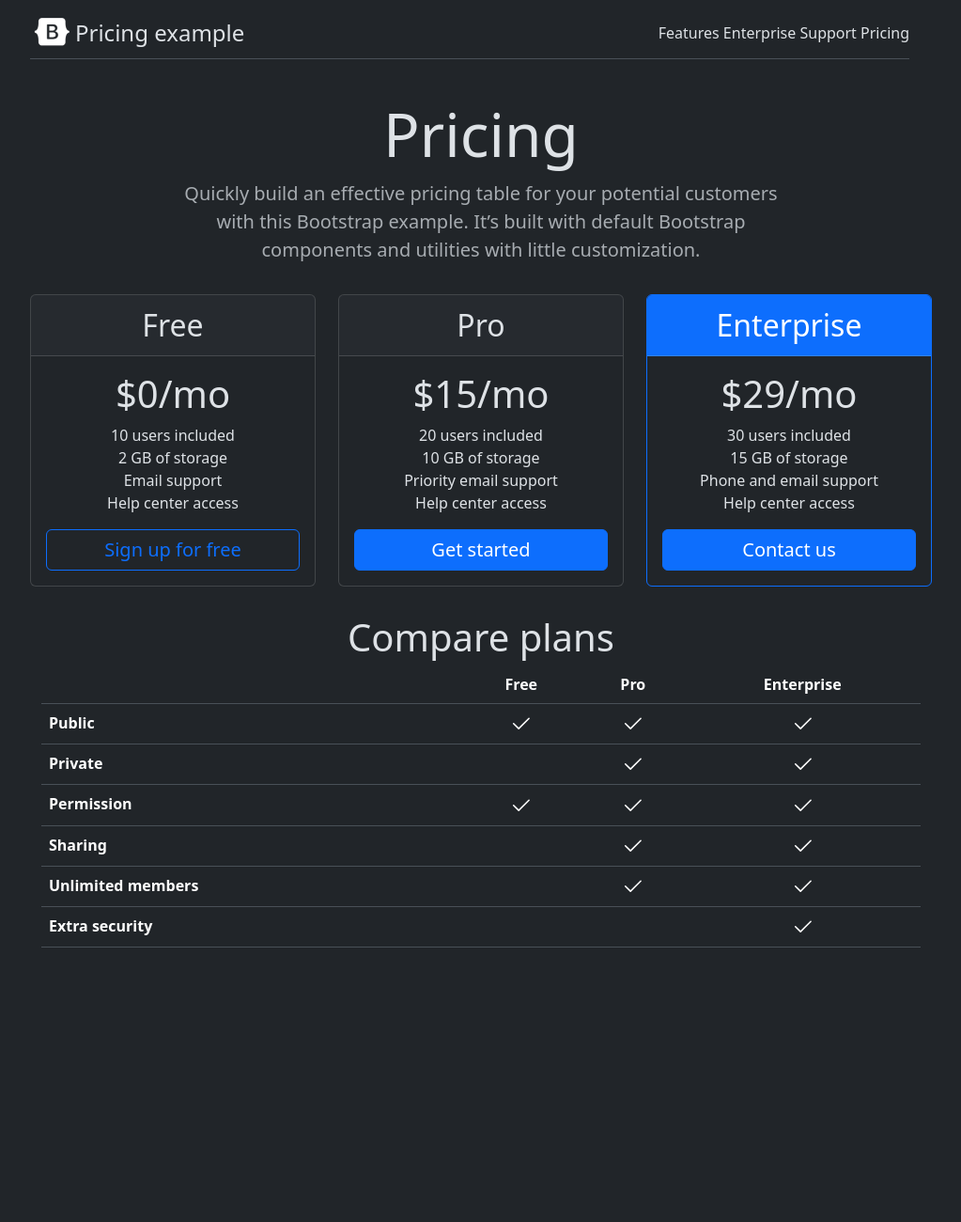
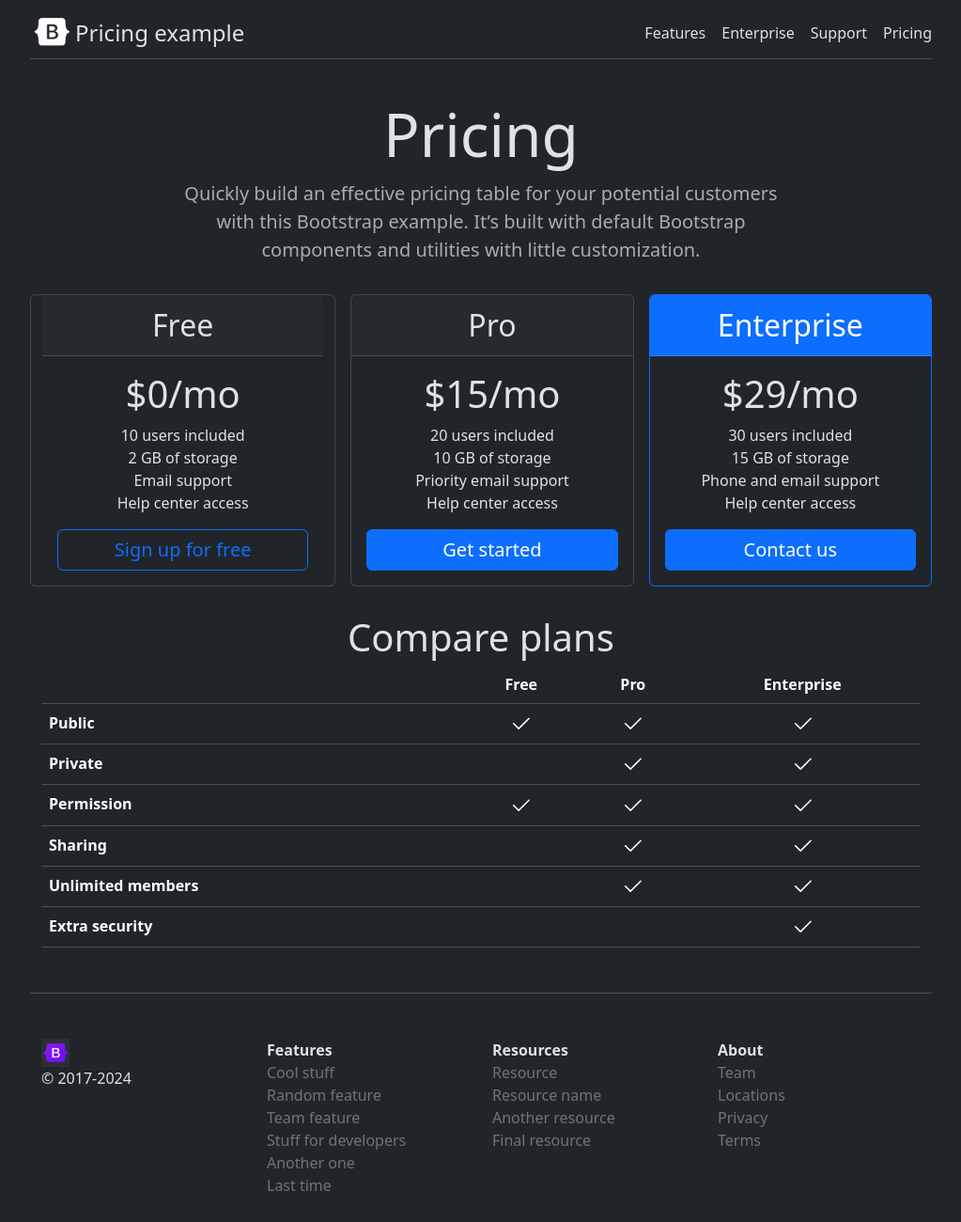
Before and after one commit to enzovcnt/maquetteBootstrap3, a plain HTML site: page index.html in a window 1280 px wide. Shown: the whole page at 94% size, without its empty margins (128-1151 px from the left). Before the commit the page ends 1024 px from the top, so only its background shows below. Drawn offline with nearby package versions, Linux system fonts and the light colour scheme.

Commit message:
add footer - finish

```diff
--- a/css/style.css
+++ b/css/style.css
@@ -2,6 +2,9 @@ html, body {
     padding: 0;
     margin: 0;
 }
+.FESP{
+    word-spacing: 1vw;
+}
 .pricing{
     font-size: 4em;
 }
--- a/index.html
+++ b/index.html
@@ -10,21 +10,21 @@
 <body>
 
 <div class="container-sm" style="width: 960px">
-    <div class="d-flex row col-12 align-items-center border-bottom pt-2 mb-3">
+    <div class="d-flex row col align-items-center border-bottom pt-2 mb-3">
         <div class="d-flex col-6 align-items-center p-0 fs-4">
             <img src="image/logoBootstrapblanc.png">
             <span>Pricing example</span>
         </div>
         <div class="d-flex col-6 justify-content-end p-0">
-            <span> Features Enterprise Support Pricing </span>
+            <span class="FESP"> Features Enterprise Support Pricing </span>
         </div>
     </div>
     <div class="d-flex flex-column align-items-center mx-auto p-3 mb-3" style="width: 75%">
         <span class="pricing">Pricing</span>
         <span class="fs-5 text-center text-secondary-emphasis">Quickly build an effective pricing table for your potential customers with this Bootstrap example. It’s built with default Bootstrap components and utilities with little customization.</span>
     </div>
-    <div class="row d-flex justify-content-between column-gap-4">
-        <div class="card col p-0 text-center">
+    <div class="row d-flex justify-content-between column-gap-3">
+        <div class="card col text-center">
             <div class="card-header fs-2">
                 Free
             </div>
@@ -173,6 +173,35 @@
         </tr>
         </tbody>
     </table>
+    <div class="row border-top mt-5 pt-5 mb-5">
+        <div class="d-flex flex-column col-3">
+            <img src="image/logoBootstrapcouleur.png" style="width: 30px;height: 30px">
+            <span>&copy 2017-2024</span>
+        </div>
+        <div class="d-flex flex-column col-3">
+            <span class="fw-bold">Features</span>
+            <span class="text-secondary">Cool stuff</span>
+            <span class="text-secondary">Random feature</span>
+            <span class="text-secondary">Team feature</span>
+            <span class="text-secondary">Stuff for developers</span>
+            <span class="text-secondary">Another one</span>
+            <span class="text-secondary">Last time</span>
+        </div>
+        <div class="d-flex flex-column col-3">
+            <span class="fw-bold">Resources</span>
+            <span class="text-secondary">Resource</span>
+            <span class="text-secondary">Resource name</span>
+            <span class="text-secondary">Another resource</span>
+            <span class="text-secondary">Final resource</span>
+        </div>
+        <div class="d-flex flex-column col-3">
+            <span class="fw-bold">About</span>
+            <span class="text-secondary">Team</span>
+            <span class="text-secondary">Locations</span>
+            <span class="text-secondary">Privacy</span>
+            <span class="text-secondary">Terms</span>
+        </div>
+    </div>
 
 </div>
 
```
Also changed, not shown: image/logoBootstrapcouleur.png (added).
